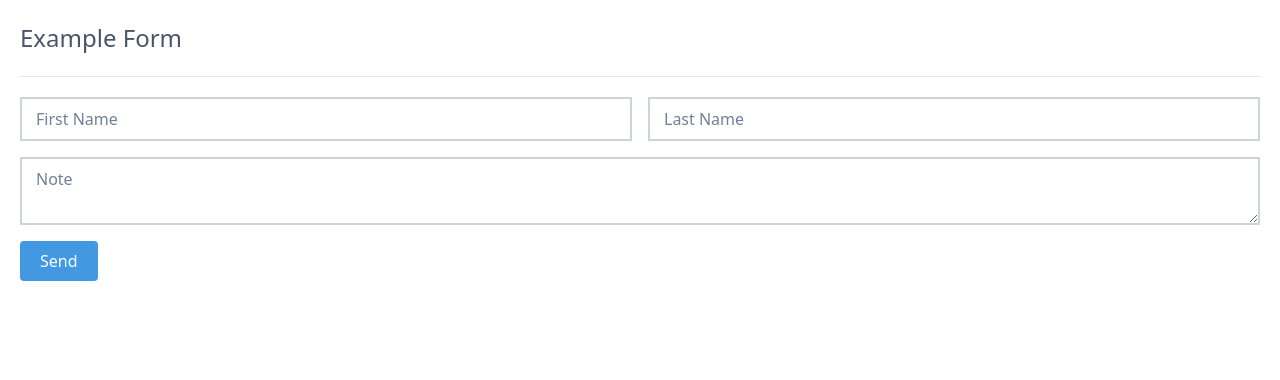
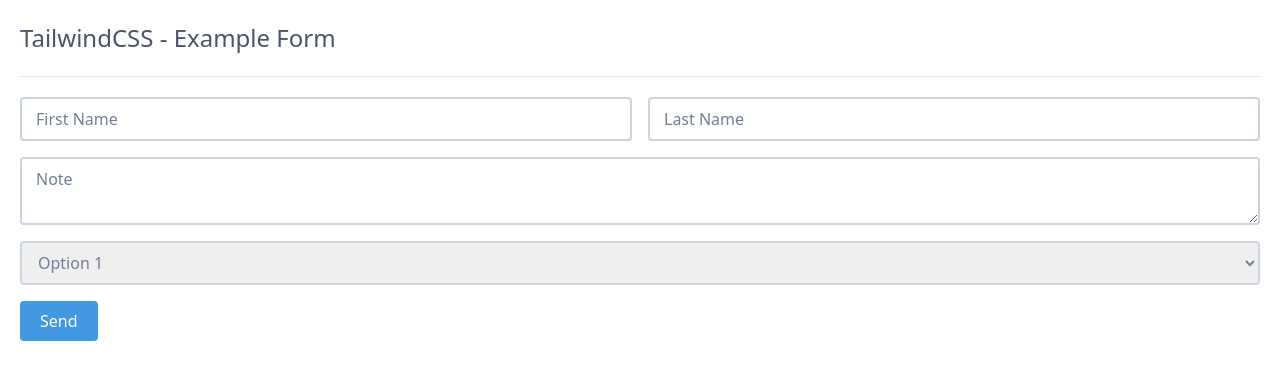
Before and after one commit to rzfury/rz-next-tailwind, a Next.js app: page /form in a window 1280 px wide. Shown: the top 380 px of the page. Built offline with nearby package versions, Linux system fonts and the light colour scheme.

Commit message:
add input select

```diff
--- /dev/null
+++ b/src/components/form/select.tsx
@@ -0,0 +1,20 @@
+import React from 'react';
+
+interface SelectProps extends React.SelectHTMLAttributes<HTMLSelectElement> {
+  options: { label: string, value: string }[];
+}
+
+export default function Select(props: SelectProps) {
+  return (
+    <select
+      {...props}
+      className="form-select"
+    >{(
+      props.options.map(
+        option => (
+          <option value={option.value}>{option.label}</option>
+        )
+      )
+    )}</select>
+  );
+}
--- a/src/pages/form.tsx
+++ b/src/pages/form.tsx
@@ -3,12 +3,13 @@
 import FormGroup from '../components/form/group';
 import Field from '../components/form/field';
 import FieldArea from '../components/form/field-area';
+import Select from '../components/form/select';
 
 export default class ExampleForm extends React.Component {
   render() {
     return (
       <div className="p-5">
-        <span className="text-gray-700 text-2xl">Example Form</span>
+        <span className="text-gray-700 text-2xl">TailwindCSS - Example Form</span>
         <hr className="my-5"/>
         <Form autoComplete="false">
           <FormGroup>
@@ -16,6 +17,13 @@
             <Field label="Last Name" name="lastName"/>
           </FormGroup>
           <FieldArea label="Note" name="note"/>
+          <Select
+            options={[
+              { label: 'Option 1', value: 'val-1' },
+              { label: 'Option 2', value: 'val-2' },
+              { label: 'Option 3', value: 'val-3' },
+            ]}
+          />
           <button className="btn-blue">Send</button>
         </Form>
       </div>
--- a/src/styles/index.css
+++ b/src/styles/index.css
@@ -55,14 +55,21 @@
   top: 0 !important;
 }
 
-.form-text-input {
-  @apply block w-full border-2 border-solid border-gray-400 py-2 px-3;
+.form-text-input,
+.form-select {
+  @apply block w-full border-2 border-solid border-gray-400 py-2 px-3 rounded;
   transition: border-color ease-out .2s;
 }
 
-.form-text-input:focus {
+.form-text-input:focus,
+.form-select:focus {
   @apply border-gray-600;
   outline: none !important;
+}
+
+
+.form-select {
+  @apply text-gray-600;
 }
 
 .form-textarea > .form-text-label {
```
